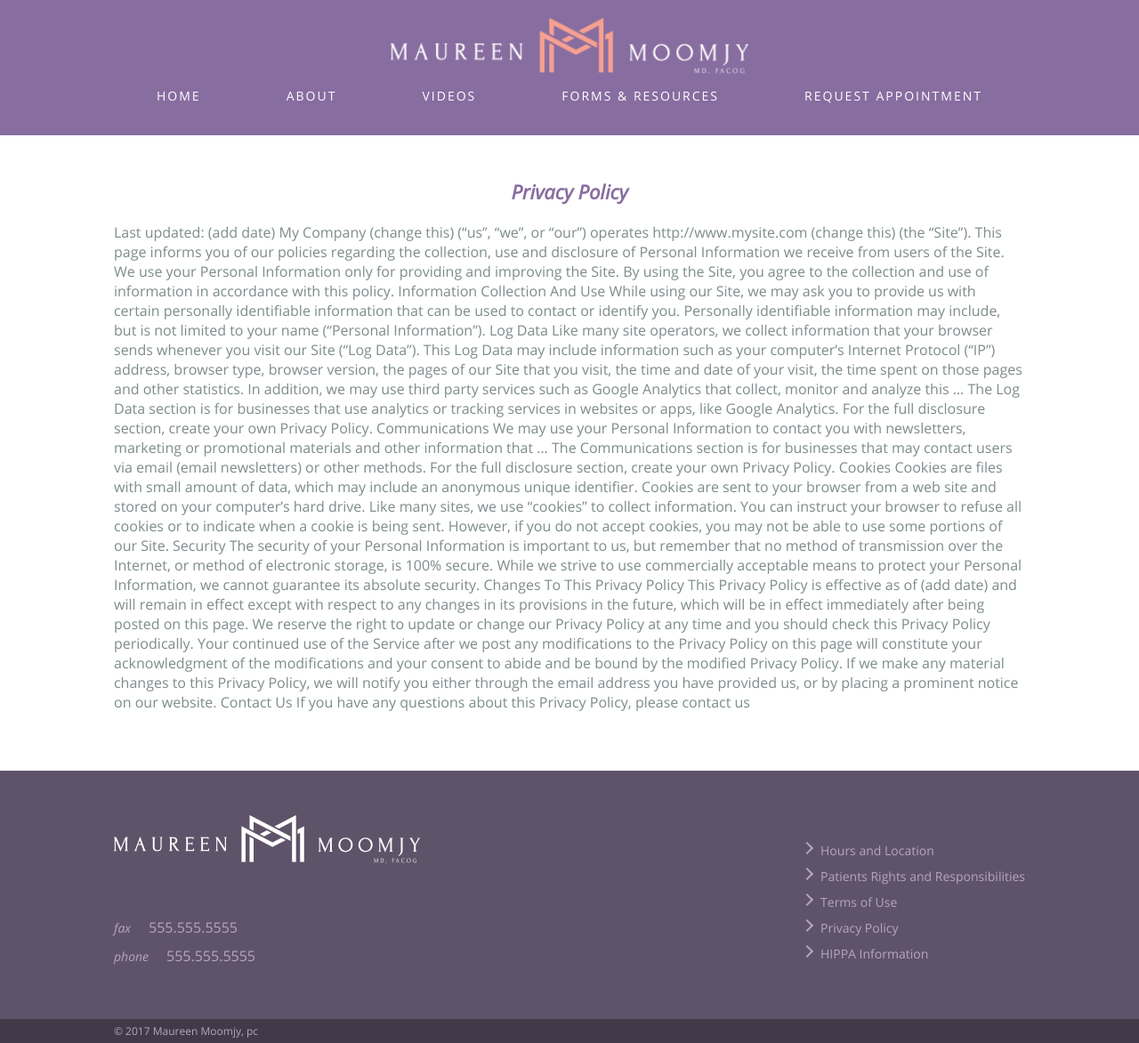
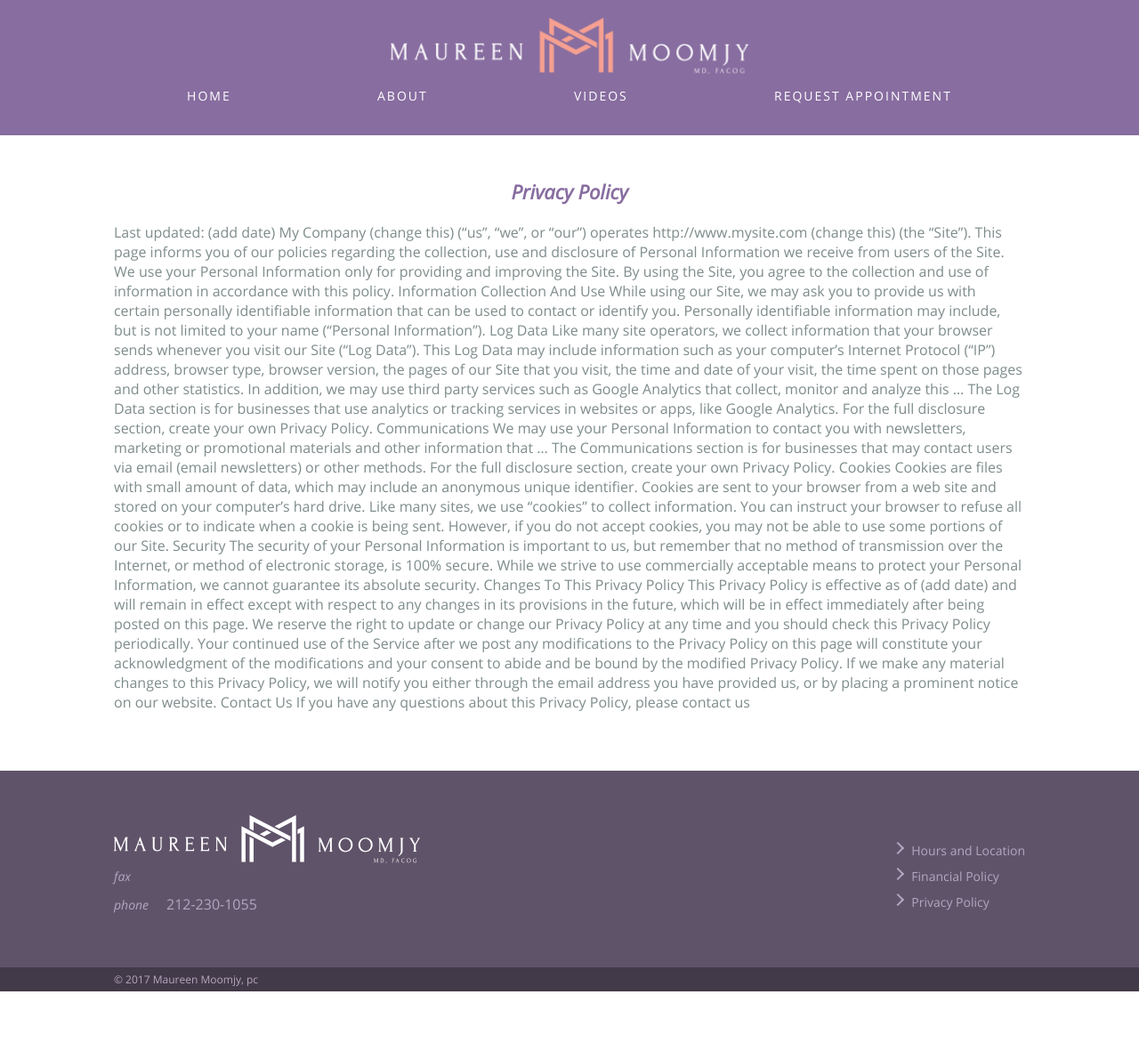
Before and after one commit to erikleon/dr-moomjy, a Jekyll site: the page built from privacy-policy.md, in a window 1280 px wide. Shown: the whole page at 89% size. Built offline with Jekyll 4.4.1, drawn with Linux system fonts in a browser that asks for light colours; nearby versions of some CDN libraries; library files that are not in the unit come from our copies; comment, search, counter and statistics services are not loaded; after the commit the page ends 1114 px from its top, so only the background shows below that; some of the changed lines change nothing that is shown.

Commit message:
site data updated

```diff
--- a/_config.yml
+++ b/_config.yml
@@ -30,20 +30,11 @@
     title: Videos
     slug: /#videos
   - 3:
-    title: Forms & Resources
-    slug: /#forms
-  - 4:
     title: Request Appointment
     slug: /#request
 hero_image: hero.jpg
 hero_copy: > # this means to ignore newlines until "baseurl:"
-  <strong>Lorem ipsum</strong> dolor sit amet, consectetur adipiscing elit. Morbi id est orci.
-  Etiam eu condimentum velit, a sodales velit. Nunc bibendum magna euismod sapien sodales consectetur.
-  Class aptent taciti sociosqu ad litora torquent per conubia nostra, per inceptos himenaeos.
-  Donec eget mauris suscipit, blandit lorem eu, viverra odio.
-  Aliquam erat volutpat.
-  Praesent sed nibh at libero convallis auctor.
-  Nulla rutrum nec dolor quis consequat.
+  <strong>Dr. Moomjy</strong> has been providing specialized, comprehensive care in Fertility, Gynecology, and Reproductive Medicine for over 20 years. She received her M.D. Cum Laude with Distinction in Research from the State University of New York, Brooklyn and trained at Columbia Presbyterian Medical Center and New York Hospital-Cornell Weil. Dr. Moomjy recognizes that fertility and hormonal abnormalities cause substantial stress, her philosophy is that a successful outcome can be achievable with dedication, perseverance, and medical expertise.
 about_title: Dr. Maureen Moomjy
 about_copy: >
   Dr. Moomjy has been providing specialized, comprehensive, and compassionate care in Fertility, Gynecology, and Reproductive Medicine for over 20 years. She offers patients Fertility Services in collaboration with NYU Fertility Center including In Vitro Fertilization (IVF), Intracytoplasmic Sperm Injection (ICSI), Egg Freezing, Preimplantation Genetic Diagnosis (PGD), and Donor Egg IVF. Additionally, she routinely performs gynecologic and reproductive surgery and guides patients through hormonal treatment options. Dr. Moomjy completed her residency in OB-GYN at Columbia Presbyterian Medical Center and her fellowship in Reproductive Endocrinology and Infertility at New York Hospital-Cornell Weill. She received her M.D. Cum Laude with Distinction in Research from the State University of New York, Brooklyn.
@@ -53,10 +44,9 @@
   Dr. Moomjy recognizes that fertility and hormonal abnormalities cause substantial stress for patients who often consult multiple physicians in search of treatment. Yet, her philosophy is that a successful outcome is usually achievable with dedication, perseverance, and medical expertise.
 location_title: location
 location_address: >
-  555 55th Street, Suite 555<br>
-  New York, NY 55555
-location_fax: "555.555.5555"
-location_phone: "555.555.5555"
+  30 E 60th St, Suite 1901<br/>
+  NY NY 10022
+location_phone: "212-230-1055"
 location_hours: >
   <span>monday</span><span>9:00am - 4:00pm</span>
   <span>tuesday</span><span>9:00am - 4:00pm</span>
@@ -69,43 +59,25 @@
 videos_subtitle: sub title
 videos:
   - 0:
-    title: Example
+    title: What is the procedure for a Hysteroscopy?
     thumb: video_1_thumb.jpg
-    src: example.mp4
+    src: What is the procedure for a Hysteroscopy.mp4
   - 1:
-    title: Example 1
+    title: What is IVF?
     thumb: video_2_thumb.jpg
-    src: example.mp4
+    src: What is IVF (In-Vitro Fertilization).mp4
   - 2:
-    title: Example 2
+    title: What are treatment options for infertility?
     thumb: video_3_thumb.jpg
-    src: example.mp4
-forms_title: Forms & Resources
-forms:
-  - 0:
-    title: Patient Information Form
-    src: example.pdf
-  - 1:
-    title: Review of Systems Form
-    src: example.pdf
-  - 2:
-    title: Review of Systems Form
-    src: example.pdf
+    src: What are treatment options for infertility.mp4
   - 3:
-    title: Review of Systems Form
-    src: example.pdf
+    title: What is a miscarriage
+    thumb: video_1_thumb.jpg
+    src: What is a miscarriage.mp4
   - 4:
-    title: Review of Systems Form
-    src: example.pdf
-  - 5:
-    title: Review of Systems Form
-    src: example.pdf
-  - 6:
-    title: Review of Systems Form
-    src: example.pdf
-  - 7:
-    title: Review of Systems Form
-    src: example.pdf
+    title: What is PGD?
+    thumb: video_2_thumb.jpg
+    src: What is PGD (Preimplantation genetic diagnosis).mp4
 request_title: Request an Appointment
 footer_navigation:
   - 0:
@@ -113,21 +85,13 @@
     target: _self
     slug: /#about
   - 1:
-    title: Patients Rights and Responsibilities
+    title: Financial Policy
     target: _blank
-    slug: /pdfs/example.pdf
+    slug: /pdfs/Dr. Moomjy Financial Policy.pdf
   - 2:
-    title: Terms of Use
-    target: _self
-    slug: /terms-of-use/
-  - 3:
     title: Privacy Policy
-    target: _self
-    slug: /privacy-policy/
-  - 4:
-    title: HIPPA Information
     target: _blank
-    slug: https://www.hhs.gov/hipaa/
+    slug: /pdfs/Dr. Moomjy Privacy Policy.pdf
 baseurl: "" # the subpath of your site, e.g. /blog
 url: "http://local.maureenmoomjy.com" # the base hostname & protocol for your site
 
```
